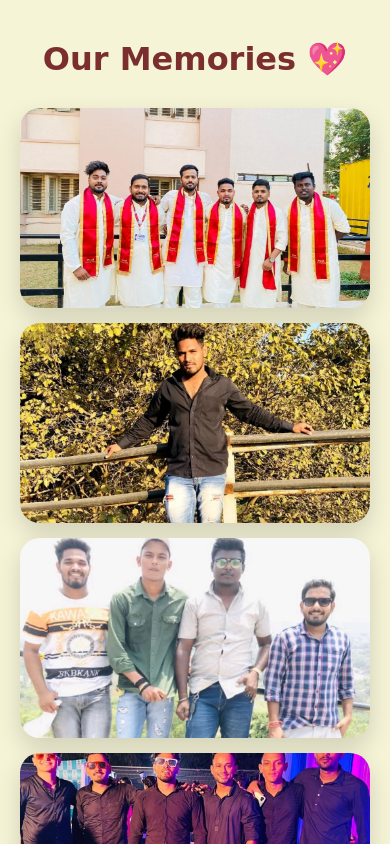
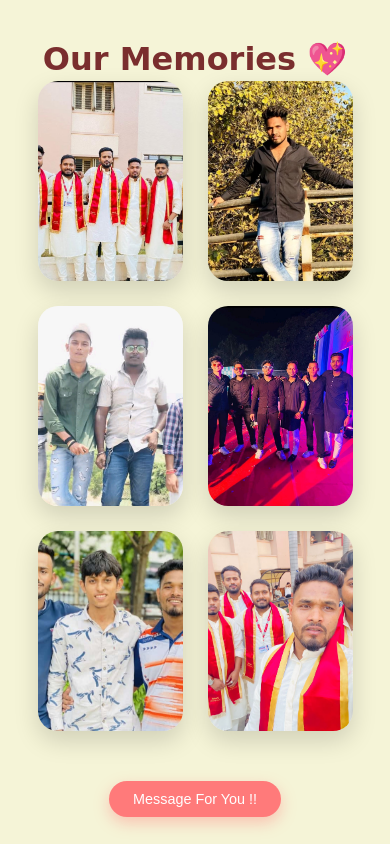
Before and after one commit to anonymous0011-svg/HappyBirthday, a plain HTML site: page index.html in a window 390 px wide. Both pictures are taken after a click on the button "Start the Celebration ✨". Shown: the top 844 px of the page. Drawn offline with Linux system fonts and the light colour scheme.

Commit message:
Update styles.css

```diff
--- a/styles.css
+++ b/styles.css
@@ -54,7 +54,7 @@ button { margin-top:25px; padding:12px 32px; border-radius:999px; border:none; b
     }
     h2.gallery-heading {
         font-size: 2rem;
-        margin-bottom: 30px;
+        margin-bottom: 3px;
     }
 
     /* BUTTONS */
@@ -64,10 +64,8 @@ button { margin-top:25px; padding:12px 32px; border-radius:999px; border:none; b
     }
 
     /* GRID */
-    .grid {
-        grid-template-columns: 1fr; /* single column on mobile */
-        gap: 15px;
-    }
+    .grid { max-width:750px; width:90%; margin:auto; display:grid; grid-template-columns:repeat(2,1fr); gap:25px; }
+
 
     /* CARDS */
     .card {
```
